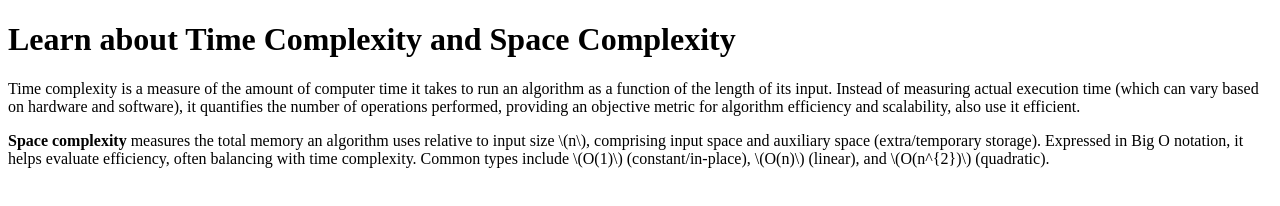
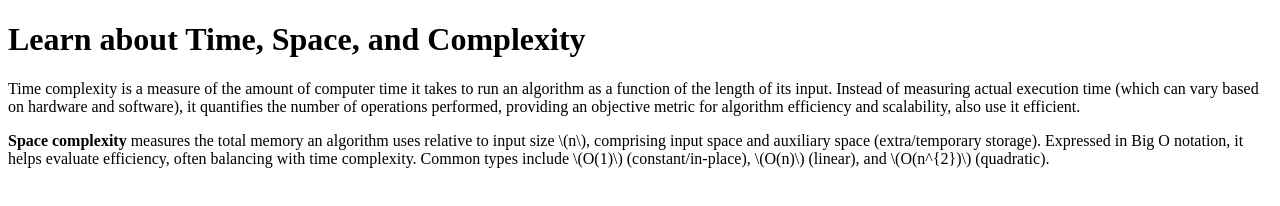
Before and after one commit to acciojob/time-and-space-complexity-Nithyanandangit, a website: page main.html in a window 1280 px wide. Drawn offline with Linux system fonts and the light colour scheme.

Commit message:
created a submission

```diff
--- a/main.html
+++ b/main.html
@@ -12,7 +12,7 @@
 </script>
 
 </body>
-	<h1>Learn about Time Complexity and Space Complexity</h1>
+	<h1>Learn about Time, Space, and Complexity</h1>
 	<p>Time complexity is a measure of the amount of computer time it takes to run an algorithm as a function of the length of its input. Instead of measuring actual execution time (which can vary based on hardware and software), it quantifies the number of operations performed, providing an objective metric for algorithm efficiency and scalability, also use it efficient.</p>
 	<p><b>Space complexity</b> measures the total memory an algorithm uses relative to input size \(n\), comprising input space and auxiliary space (extra/temporary storage). Expressed in Big O notation, it helps evaluate efficiency, often balancing with time complexity. Common types include \(O(1)\) (constant/in-place), \(O(n)\) (linear), and \(O(n^{2})\) (quadratic). </p>
 </html>
```
